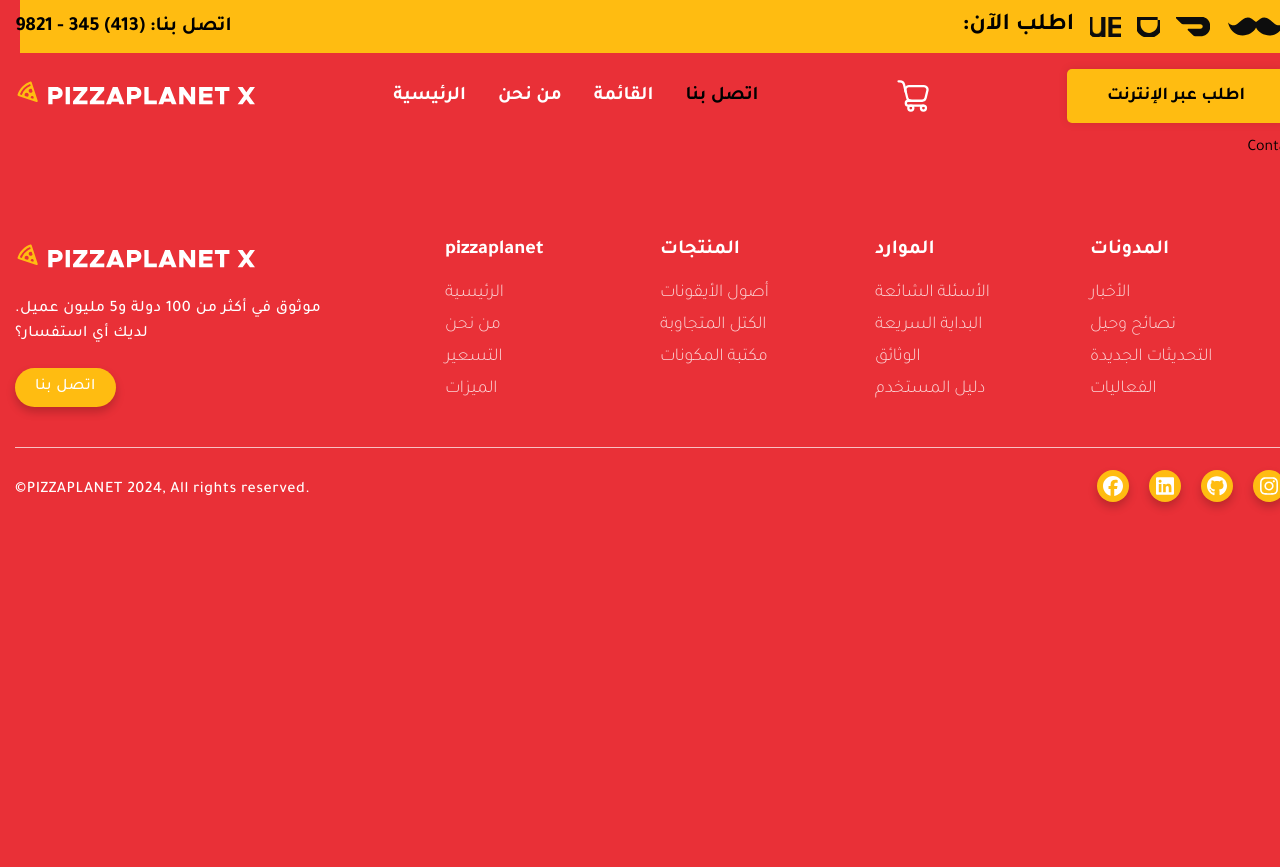
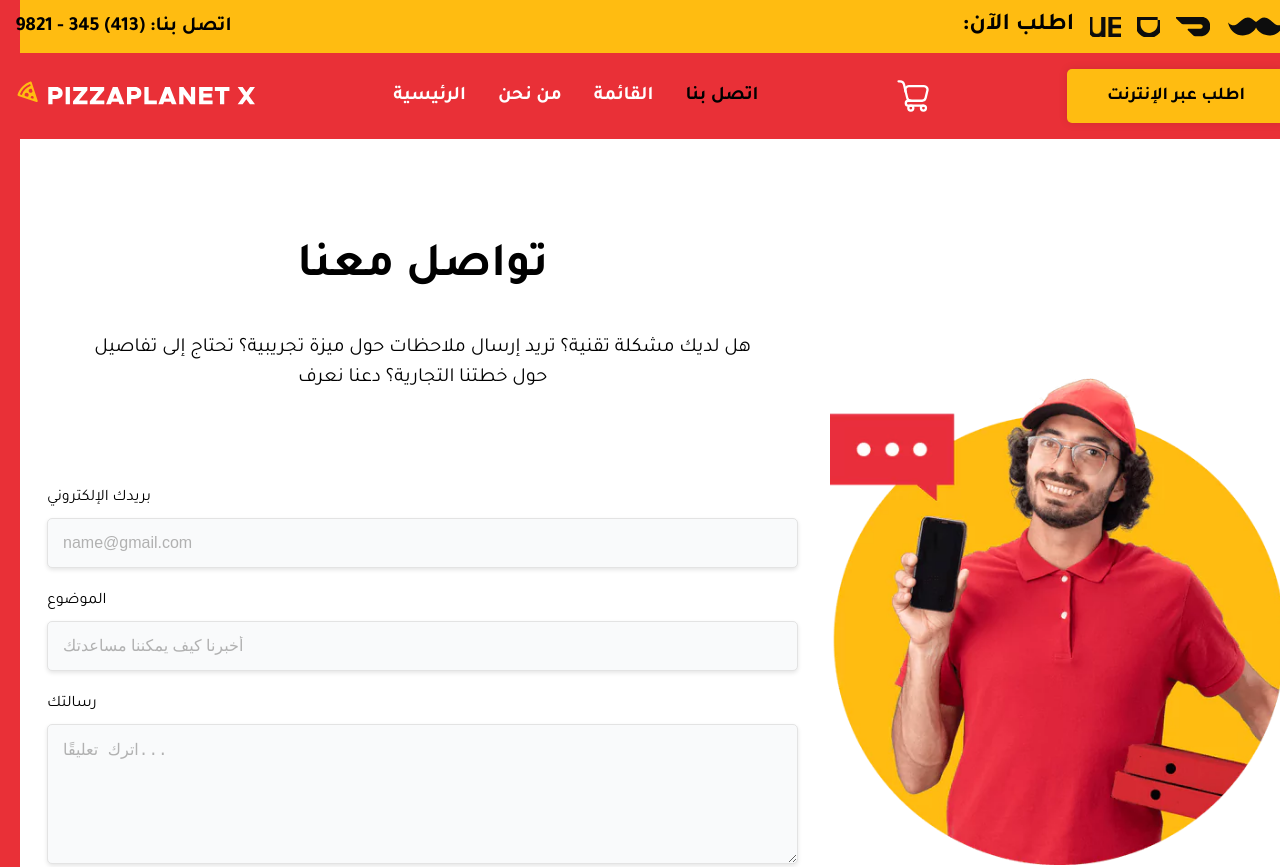
Before and after one commit to Mohda24/Pizza-Planet-Website, a React (Vite) app: page /contact in a window 1280 px wide. Shown: the top 867 px of the page. Before the commit the page ends 800 px from the top, so only its background shows below. Built offline with nearby package versions, Linux system fonts and the light colour scheme; a web font is replaced by a local one.

Commit message:
i add hero of contact

```diff
--- a/src/Assets/Images/pizzaImages.js
+++ b/src/Assets/Images/pizzaImages.js
@@ -24,5 +24,6 @@
 import firstPizza from './first-pizza.webp';
 import pizzaDelivery from './pizza-delivery.webp';
 import iconicPizzas from './iconic-pizzas-p-500.webp';
+import tp1 from './tp.webp';
 
-export {r1, r2, r3, r4, r5, r6, r7, r8, r9, r10, r11, r12, r13, r14, r15, r16,zayton,pizza,p1,p2,p3,pizzaBigMen,Tastingpizza,firstPizza,pizzaDelivery,iconicPizzas};
+export {r1, r2, r3, r4, r5, r6, r7, r8, r9, r10, r11, r12, r13, r14, r15, r16,zayton,pizza,p1,p2,p3,pizzaBigMen,Tastingpizza,firstPizza,pizzaDelivery,iconicPizzas,tp1};
--- a/src/Components/Pages/About/About.jsx
+++ b/src/Components/Pages/About/About.jsx
@@ -1,8 +1,9 @@
 import React from 'react'
+import AboutHero from './AboutHero/AboutHero'
 
 function About() {
     return (
-        <div>About</div>
+        <AboutHero />
     )
 }
 
--- /dev/null
+++ b/src/Components/Pages/About/AboutHero/AboutHero.jsx
@@ -0,0 +1,17 @@
+import React from 'react'
+import s from './AboutHero.module.scss'
+
+function AboutHero() {
+    return (
+        <section className={s.AboutHero}>
+            <div className="container">
+
+
+                <h1>بدأت قصتنا في عام 1984</h1>
+                <p>لقد بدأنا رحلتنا منذ أكثر من ثلاثة عقود، مستوحين شغفنا لتقديم أفضل تجارب الطعام لعملائنا. نسعى دائمًا إلى تحسين وتطوير خدماتنا لتلبية توقعات كل من يزورنا</p>
+            </div>
+        </section>
+    )
+}
+
+export default AboutHero
--- /dev/null
+++ b/src/Components/Pages/About/AboutHero/AboutHero.module.scss
@@ -0,0 +1,28 @@
+@import "../../../../Styles/mixin.scss";
+
+.AboutHero{
+    color: white;
+    height: 70vh;
+    @include center-x-y;
+
+    h1{
+        font-size: 4.5rem;
+        text-align: center;
+        margin-bottom: 1rem;
+
+        @include medium{
+            font-size: 3.5rem;
+        }
+
+        @include small{
+            font-size: 2.5rem;
+        }
+    }
+
+    p{
+        font-size: 1rem;
+        text-align: center;
+    }
+
+
+}
--- a/src/Components/Pages/Contact/Contact.jsx
+++ b/src/Components/Pages/Contact/Contact.jsx
@@ -1,8 +1,25 @@
 import React from 'react'
+import s from './Contact.module.scss'
+import Form from "./../../shared/Form/Form"
+import {tp1} from "../../../Assets/Images/pizzaImages"
+import ContactUs from "../../Pages/Home/ContactUs/ContactUs";
+import SectionHeading from '../../shared/SectionHeading/SectionHeading';
 
 function Contact() {
   return (
-    <div>Contact</div>
+    <div className={s.contact}>
+      <div className="container">
+        <div className={s.contactImage}>
+          <img src={tp1} alt="Image of contact us" />
+        </div>
+        <div className={s.contactForm}>
+          <SectionHeading header={"تواصل معنا"} subheader={"هل لديك مشكلة تقنية؟ تريد إرسال ملاحظات حول ميزة تجريبية؟ تحتاج إلى تفاصيل حول خطتنا التجارية؟ دعنا نعرف"}/>
+          <Form addisClass="formContact" />
+        </div>
+      </div>
+
+    </div>
+
   )
 }
 
--- /dev/null
+++ b/src/Components/Pages/Contact/Contact.module.scss
@@ -0,0 +1,32 @@
+@import "../../../Styles/index.scss";
+
+// style for contact page
+
+.contact{
+    background-color: white;
+    padding: var(--Section-Padding) 0;
+
+    &>div{
+        display: flex;
+        align-items: center;
+
+        @include small{
+            flex-direction: column;
+        }
+    }
+
+
+}
+
+.contactImage{
+    width: 40%;
+
+    @include small{
+        width: 100%;
+    }
+
+
+    &>img{
+        object-fit: contain;
+    }
+}
--- a/src/Components/shared/Form/Form.jsx
+++ b/src/Components/shared/Form/Form.jsx
@@ -2,9 +2,9 @@
 import s from './Form.module.scss'
 import Button from '../button/Button'
 
-function Form() {
+function Form({addisClass=false}) {
     return (
-        <form className={s.form} action="#">
+        <form className={`${addisClass ? s[addisClass] :""} ${s.form}`} action="#">
             <div className={s.formEmail}>
                 <label htmlFor="email">بريدك الإلكتروني</label>
                 <input type="email" name='email' placeholder='name@gmail.com' required />
--- a/src/Components/shared/Form/Form.module.scss
+++ b/src/Components/shared/Form/Form.module.scss
@@ -55,3 +55,10 @@
     }
 
 }
+
+// form style for contact page
+
+.formContact{
+    width: 100%;
+    padding: 2rem;
+}
```
